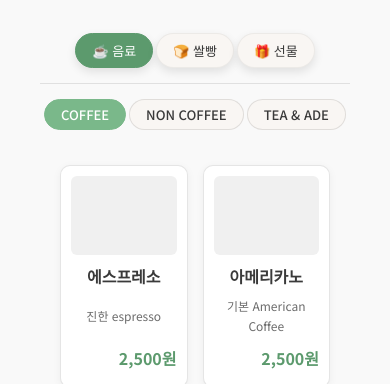
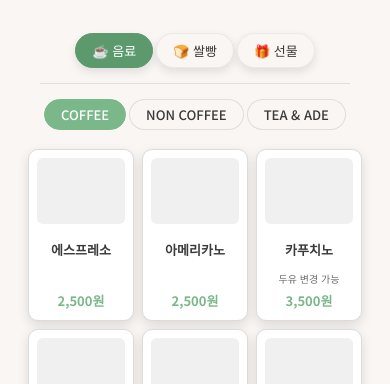
Before and after one commit to JHMOO/JHMOO.github.io, a plain HTML site: page index.html in a window 390 px wide. Shown: the part 716-1100 px from the top of the page. Drawn offline with Linux system fonts and the light colour scheme.

Commit message:
Add files via upload

```diff
--- a/menuData.js
+++ b/menuData.js
@@ -9,8 +9,8 @@ const menuData = {
   '음료': {
     subs: {
       'COFFEE': [
-        { name: '에스프레소', price: 2500, description: '진한 espresso', categoryId: 'drinks' },
-        { name: '아메리카노', price: 2500, description: '기본 American Coffee', categoryId: 'drinks' },
+        { name: '에스프레소', price: 2500, categoryId: 'drinks' },
+        { name: '아메리카노', price: 2500, categoryId: 'drinks' },
         { name: '카푸치노', price: 3500, description: '두유 변경 가능', categoryId: 'drinks' },
         { name: '카페 라떼', price: 3500, description: '두유 변경 가능', categoryId: 'drinks' },
         { name: '바닐라 라떼', price: 4500, description: '두유 변경 가능', categoryId: 'drinks' },
--- a/script.js
+++ b/script.js
@@ -6,8 +6,8 @@ var menuData = {
   '음료': {
     subs: {
       'COFFEE': [
-        { name: '에스프레소', price: 2500, description: '진한 espresso', categoryId: 'drinks' },
-        { name: '아메리카노', price: 2500, description: '기본 American Coffee', categoryId: 'drinks' },
+        { name: '에스프레소', price: 2500, categoryId: 'drinks' },
+        { name: '아메리카노', price: 2500, categoryId: 'drinks' },
         { name: '카푸치노', price: 3500, description: '두유 변경 가능', categoryId: 'drinks' },
         { name: '카페 라떼', price: 3500, description: '두유 변경 가능', categoryId: 'drinks' },
         { name: '바닐라 라떼', price: 4500, description: '두유 변경 가능', categoryId: 'drinks' },
@@ -94,15 +94,17 @@ function renderMenuItems(items, targetId) {
   targetGrid.innerHTML = '';
   var cardHtml = '';
 
-  for (var i = 0; i < items.length; i++) {
+for (var i = 0; i < items.length; i++) {
     var item = items[i];
+    var descStyle = (!item.description) ? 'style="visibility:hidden"' : '';
     cardHtml += '<div class="menu-item-card">';
     cardHtml += '<div class="item-image-placeholder"></div>';
     cardHtml += '<div class="item-info">';
     cardHtml += '<h3 class="item-name">' + item.name + '</h3>';
-    cardHtml += '<p class="item-desc">' + item.description + '</p>';
-    cardHtml += '<div class="item-footer">';
+    cardHtml += '<div class="item-bottom">';
+    cardHtml += '<p class="item-desc" ' + descStyle + '>' + (item.description || '&nbsp;') + '</p>';
     cardHtml += '<span class="item-price">' + item.price.toLocaleString() + '원</span>';
+    cardHtml += '</div>';
     cardHtml += '</div></div></div>';
   }
 
@@ -298,6 +300,32 @@ function setupMenuSwitcher() {
 document.addEventListener('DOMContentLoaded', function() {
   setupMenuSwitcher();
 
+  var scrollBtn = document.getElementById('scroll-to-menu');
+  if (scrollBtn) {
+    scrollBtn.addEventListener('click', function() {
+      var menuSection = document.getElementById('menu');
+      if (menuSection) {
+        var targetPosition = menuSection.getBoundingClientRect().top + window.pageYOffset;
+        var startPosition = window.pageYOffset;
+        var distance = targetPosition - startPosition;
+        var duration = 1000;
+        var startTime = null;
+
+        function animation(currentTime) {
+          if (startTime === null) startTime = currentTime;
+          var elapsed = currentTime - startTime;
+          var progress = Math.min(elapsed / duration, 1);
+          var easeProgress = progress * (2 - progress);
+          window.scrollTo(0, startPosition + distance * easeProgress);
+          if (progress < 1) {
+            requestAnimationFrame(animation);
+          }
+        }
+        requestAnimationFrame(animation);
+      }
+    });
+  }
+
   var navbar = document.querySelector('.site-header');
   if (navbar) {
     window.onscroll = function() {
--- a/styles.css
+++ b/styles.css
@@ -21,8 +21,8 @@ body {
   font-family: 'Noto Sans KR', sans-serif;
   color: var(--text-primary);
   line-height: 1.7;
-  background-color: #f9f9f9;
-  /* 본문 배경색 */
+  background-color: #f9f6f3;
+  /* 베이지 색상 */
   margin: 0;
   padding-top: 0;
   /* 헤더가 body의 흐름을 막지 않도록 */
@@ -305,73 +305,210 @@ body {
   }
 }
 
+@media (max-width: 767px) {
+  .menu-grid {
+    grid-template-columns: repeat(3, 1fr);
+    gap: 8px;
+    padding: 2px 4px;
+    margin-bottom: 40px;
+  }
+
+  .menu-item-card {
+    padding: 5px;
+    min-height: 70px;
+  }
+
+  .item-image-placeholder {
+    aspect-ratio: 3 / 2;
+    margin-bottom: 4px;
+  }
+
+  .item-info {
+    min-height: 50px;
+  }
+
+  .item-name {
+    font-size: 13px;
+    word-wrap: break-word;
+    line-height: 1.2;
+    margin: 0;
+  }
+
+  .item-desc {
+    font-size: 10px;
+  }
+}
+
+@media screen and (max-width: 480px) and (orientation: landscape) {
+  .menu-grid {
+    grid-template-columns: repeat(3, 1fr);
+  }
+
+  .menu-item-card {
+    padding: 5px 6px;
+    min-height: 140px;
+  }
+
+.item-name {
+    font-size: clamp(11px, 2vw, 13px);
+    word-wrap: break-word;
+    line-height: 1.15;
+    min-height: 20px;
+  }
+
+.item-desc {
+    font-size: clamp(9px, 1.5vw, 11px);
+    line-height: 1.2;
+    margin: 3px 0;
+}
+
+  .item-desc {
+    font-size: 10px;
+  }
+}
+
 /* ============================================= */
-/* ✨ 8. 메뉴 카드 (Menu Item Card) - VISUAL FIXES HERE */
+/* ✨ 8. 메뉴 카드 (Menu Item Card) */
 /* ==================================================== */
 .menu-item-card {
-  /* 카드의 기본 스타일과 레이아웃을 강제하여 시각적 문제를 해결합니다. */
-  border: 1px solid rgba(0, 0, 0, 0.1);
   background-color: #ffffff;
-  padding: 10px;
+  border: 1px solid #dcdcdc;
   border-radius: 10px;
-  box-shadow: 0 2px 8px rgba(0, 0, 0, 0.05);
+  box-shadow: 0 4px 12px rgba(0, 0, 0, 0.12);
+  padding: 8px;
+  transition: all 0.3s ease;
+  min-height: 70px;
+  text-align: center;
   display: flex;
   flex-direction: column;
-  transition: all 0.3s ease;
-  min-height: 200px;
-  /* 최소 높이 지정 (4:3 이미지 비율 공간 포함) */
-  text-align: center;
+  overflow: hidden;
+  cursor: pointer;
 }
 
 .menu-item-card:hover {
-  transform: translateY(-5px);
-  box-shadow: 0 8px 20px rgba(0, 0, 0, 0.1);
+  transform: translateY(-3px);
+  box-shadow: 0 6px 16px rgba(0, 0, 0, 0.22);
+  border-color: #5c9a6d;
 }
 
-/* ⭐️⭐️⭐️ 가장 중요한 시각화 수정 ⭐️⭐️⭐️ */
+.menu-item-card:active {
+  transform: scale(0.97);
+  box-shadow: 0 2px 8px rgba(0, 0, 0, 0.15);
+}
+
 .item-image-placeholder {
   width: 100%;
-  /* 이미지 영역: 4:3 비율 */
   aspect-ratio: 4 / 3;
   background-color: #f0f0f0;
   border-radius: 6px;
   margin-bottom: 8px;
+  flex-shrink: 0;
 }
 
 .item-info {
-  flex-grow: 1;
   display: flex;
   flex-direction: column;
   justify-content: space-between;
-  /* 텍스트와 가격을 수직으로 정렬 */
-  height: 100%;
-  padding-bottom: 5px;
+  min-height: 80px;
 }
 
 .item-name {
-  font-size: 16px;
+  font-size: clamp(13px, 2vw, 16px);
   font-weight: 700;
-  margin: 0 0 3px;
   color: var(--text-primary);
+  word-wrap: break-word;
+  word-break: keep-all;
+  line-height: 1.15;
+  min-height: 36px;
+  height: 36px;
+  display: flex;
+  align-items: center;
+  justify-content: center;
+  width: 100%;
+}
+
+.item-bottom {
+  display: flex;
+  flex-direction: column;
+  align-items: center;
+  margin-top: auto;
 }
 
 .item-desc {
-  font-size: 12px;
+  font-size: clamp(10px, 1.5vw, 13px);
   color: var(--text-secondary);
+  line-height: 1.3;
   margin: 3px 0;
 }
 
-.item-footer {
+.item-name {
+  font-size: clamp(13px, 2vw, 16px);
+  font-weight: 700;
+  color: var(--text-primary);
+  word-wrap: break-word;
+  word-break: keep-all;
+  line-height: 1.15;
+  min-height: 36px;
+}
+
+.item-bottom {
   display: flex;
-  justify-content: flex-end;
+  flex-direction: column;
   align-items: center;
-  margin-top: 5px;
+  margin-top: auto;
+  gap: 2px;
+}
+
+.item-desc {
+  font-size: clamp(10px, 1.5vw, 13px);
+  color: var(--text-secondary);
+  line-height: 1.3;
+}
+
+.item-desc[style*="visibility:hidden"] {
+  visibility: hidden;
 }
 
 .item-price {
-  font-size: 16px;
+  font-size: clamp(13px, 1.8vw, 16px);
   font-weight: 700;
-  color: var(--accent-green);
+  color: #7ab88a;
+}
+
+.item-name {
+  font-size: clamp(13px, 2.2vw, 16px);
+  font-weight: 700;
+  color: var(--text-primary);
+  word-wrap: break-word;
+  word-break: keep-all;
+  line-height: 1.2;
+}
+
+.item-bottom {
+  margin-top: auto;
+  padding-top: 0;
+}
+
+.item-desc {
+  font-size: clamp(10px, 1.5vw, 13px);
+  color: var(--text-secondary);
+  line-height: 1.3;
+  margin: 3px 0;
+}
+
+.item-price {
+  font-size: clamp(13px, 1.8vw, 16px);
+  font-weight: 700;
+  color: #7ab88a;
+}
+
+@media (max-width: 767px) {
+  .item-name {
+    font-size: 13px;
+    word-wrap: break-word;
+    line-height: 1.2;
+    min-height: 20px;
+  }
 }
 
 /* =============================================== */
```
